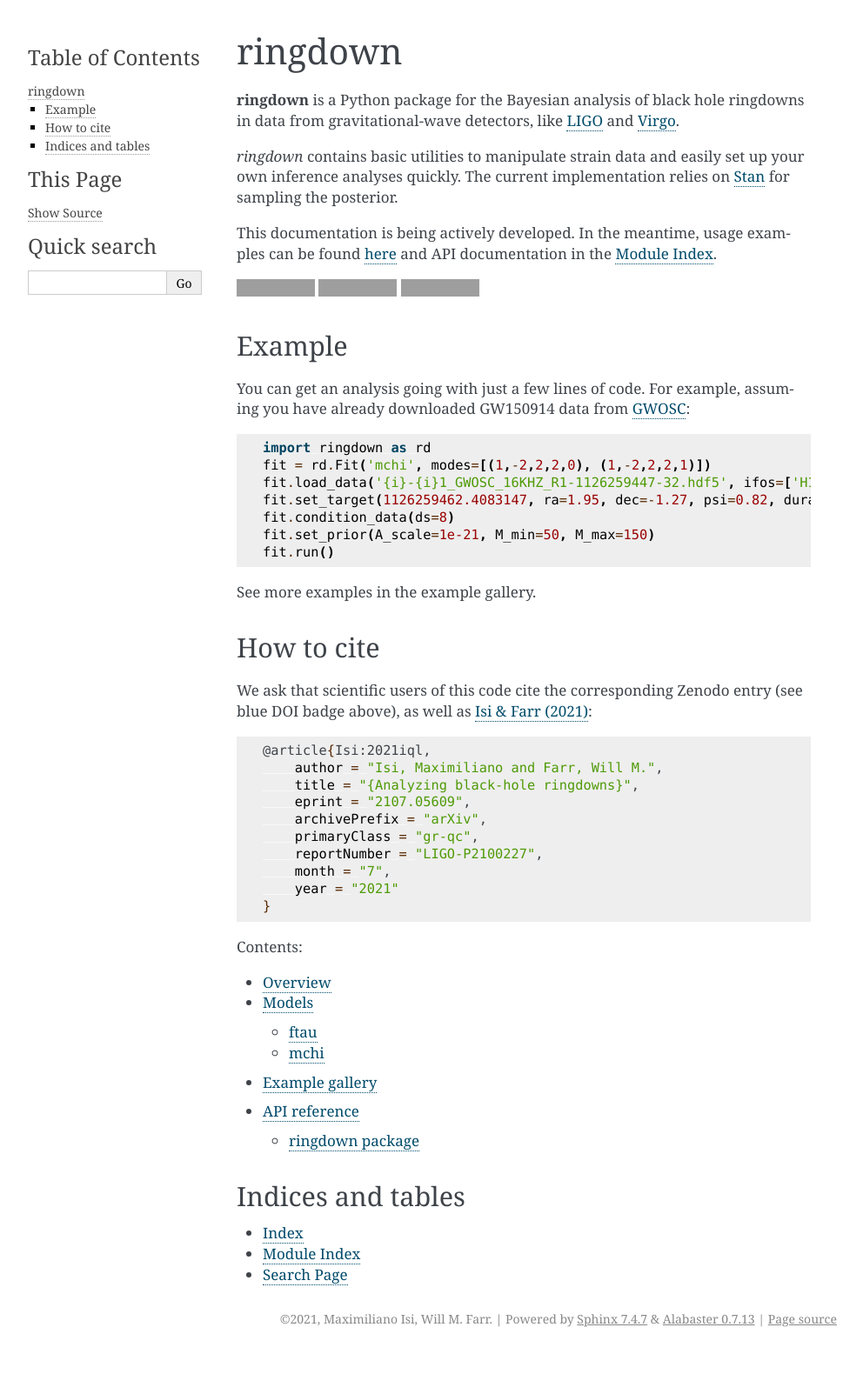
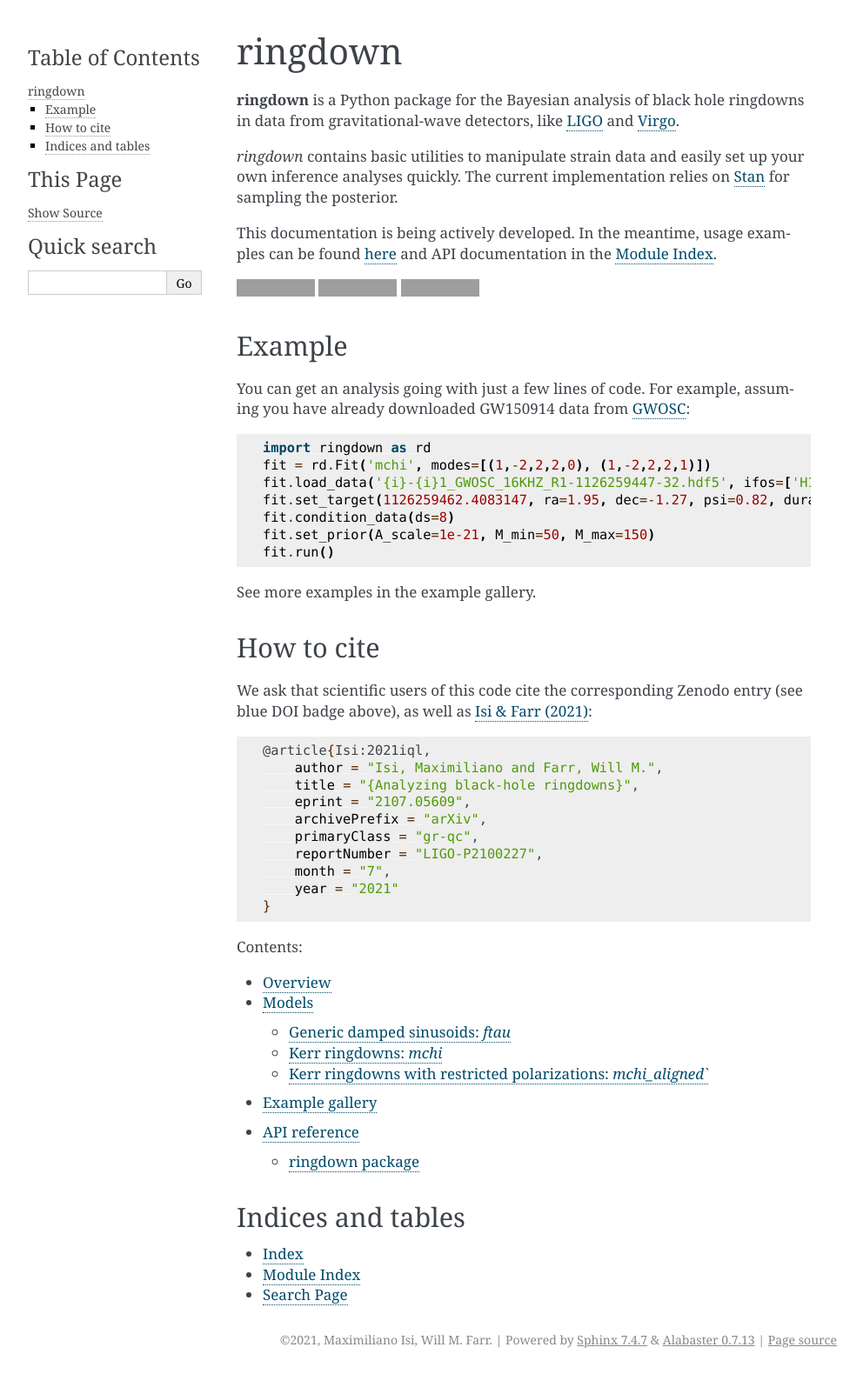
Before and after one commit to maxisi/ringdown, a Sphinx documentation site: the page built from docs/index.rst, in a window 1280 px wide. Shown: the whole page at 87% size, without its empty margins (148-1140 px from the left). Built offline with Sphinx 7.4.7, drawn with Linux system fonts in a browser that asks for light colours; pages that are not in the unit, such as notebooks, are missing from menus; before the commit the page ends 1556 px from its top, so only the background shows below that; some of the changed lines change nothing that is shown; grey boxes are pictures that could not be loaded.

Commit message:
model docs

```diff
--- a/docs/models.rst
+++ b/docs/models.rst
@@ -3,8 +3,8 @@
 
 The :class:`ringdown.fit.Fit` object interfaces with a number of `Stan <https://mc-stan.org>`_ models for sampling. These models define the likelihood, prior and signal templates, and are contained in text files shipped with `ringdown` and accessed internally. The available models are described below.
 
-ftau
-----
+Generic damped sinusoids: `ftau`
+--------------------------------
 
 Fit an arbitrary number of damped sinusoids parameterized in terms of their amplitudes :math:`A_n`, phases :math:`phi_n`, frequencies :math:`f_n` and damping rates :math:`\gamma_n = 1/\tau_n`, where :math:`\tau_n` is the damping time. The signal model is thus
 
@@ -14,21 +14,24 @@
 although this is internally parameterized in terms of cosine and sine quadratures, :math:`A_x = A \cos \phi` and :math:`A_y = A \sin \phi`, for efficiency. Importantly, label switching problems are avoided by defining :math:`\gamma_n < \gamma_{n+1}`.
 
 .. warning::
-   This model is not currently suitable for the analysis of real data. The
-   `ftau` model currently has no notion of  polarizations, so it cannot support
-   multiple detectors. Additionally, the :math:`\gamma_n < \gamma_{n+1}` can
-   make it innefficient for cases in which :math:`\gamma_n \approx
-   \gamma_{n+1}` (as would be the case, for example, for different angular
-   harmonics).
+   This is not currently suitable for the analysis of real data at the time.
+   The `ftau` model currently has no notion of  polarizations, so it cannot
+   support multiple detectors. Additionally, the :math:`\gamma_n <
+   \gamma_{n+1}` can make it innefficient for cases in which :math:`\gamma_n
+   \approx \gamma_{n+1}` (as would be the case, for example, for different
+   angular harmonics).
 
 Priors are flat in :math:`A_n, \phi_n, f_n, \tau_n`, modulo the :math:`\gamma_n < \gamma_{n+1}` restriction.
 
-mchi
-----
+See this model in use in the following example: :ref:`examples/single_damped_sinusoid`.
+
+Kerr ringdowns: `mchi`
+----------------------
 
 Fit an arbitrary number of Kerr ringdown modes with arbitrary elliptical polarization as in `Isi & Farr (2021) <https://arxiv.org/abs/2107.05609>`_.
-Modes are specified by their :math:`(p, s, \ell, |m|, n)` numbers: prograde vs retrograde (:math:`p = \pm 1`), spin-weight (:math:`s = -2` for GWs), angular harmonic numbers :math:`\ell` and :math:`0 \leq |m| \leq \ell`, and overtone number :math:`n`.
-The waveform is such that the two GW polarizations for each :math:`j \equiv (+1, -2, \ell, |m|, n)` mode are given by
+Modes are specified by their :math:`(p, s, \ell, |m|, n)` numbers: prograde vs retrograde (:math:`p = \pm 1`), spin-weight (:math:`s = -2` for GWs), angular harmonic numbers (:math:`\ell` and :math:`0 \leq |m| \leq \ell`), and overtone number (:math:`n`).
+
+The waveform is such that the two GW polarizations for each :math:`j \equiv (+1, -2, \ell, |m|, n)` mode are given by six parameters :math:`A_j, \epsilon_j, \theta_j,\phi_j` following
 
 .. math::
    \begin{eqnarray}
@@ -43,3 +46,41 @@
    h^c_j &\equiv A_j\, e^{-t/\tau_j} \cos(\omega_j t - \phi_j) \, , \\
    h^s_j &\equiv A_j\, e^{-t/\tau_j} \sin(\omega_j t - \phi_j) \, .
    \end{eqnarray}
+
+For each detector the template will thus be
+.. math::
+   h = \sum_j \left( F_+ h^{(+)}_{j} + F_\times h^{(\times)}_{j} \right)\, ,
+
+summing over the requested mode indices :math:`j`. The antenna patterns :math:`(F_+, F_\times)` are determined automatically by the :class:`ringdown.fit.Fit` object based on the target sky location and polarization angle; these are currently fixed, and their only effect is to scale the relative amplitudes at different detectors (otherwise, they are degenerate with the mode amplitudes and phases).
+
+In the `mchi` model, the mode frequencies and damping rates are parameterized by two parameters: the Kerr black-hole mass :math:`M` and dimensionless spin magnitude :math:`\chi`.
+To replicate this functional dependence, the Stan model makes use of fitting coefficients precomputed through the `qnm <https://qnm.readthedocs.io/en/latest/>`_ package.
+
+The priors are uniform in :math:`M` and :math:`\chi`. The priors can also be made uniform on :math:`A_j` and :math:`\epsilon_j` using the ``flat_A`` and ``flat_A_ellip`` options (see :method:`ringdown.fit.Fit.update_prior`); by default, however, they correspond to Gaussian priors on the cosine and sine quadratures of each polarization (see Appendix of `Isi & Farr (2021) <https://arxiv.org/abs/2107.05609>`_).
+
+This model supports deviations from the Kerr spectrum, which can be turned on via the ``perturb_f`` and ``perturb_tau`` options. This activates deviation parameters :math:`\delta f_j` and :math:`\delta\tau_j` that modify the frequencies and damping times such that
+
+.. math::
+   \begin{eqnarray}
+   f_j &= f_j(M,\chi) \exp(\delta f_j) \, , \\
+   \tau_j &= \tau_j(M,\chi) \exp(\delta \tau_j) \, .
+   \end{eqnarray}
+
+See this model in use in the following example: :ref:`examples/GW150914`.
+
+Kerr ringdowns with restricted polarizations: `mchi_aligned``
+-------------------------------------------------------------
+
+Fit an arbitrary number of Kerr overtones with :math:`\ell=|m|=2` and polarizations parameterized by a single "inclination" parameter :math:`\cos\iota`, controlling the degree of circular polarization for all modes. This is equivalent to assuming all :math:`m=+2` and :math:`m=-2` components are equally excited, so that the ellipticity of the observed signal is only a function of the viewing angle (see appendix in `Isi & Farr (2021) <https://arxiv.org/abs/2107.05609>`_); we might expect this in the case of nonprecessing systems, which possess equatorial reflection symmetry (hence the naming ``aligned``).
+
+In this more restricted version of the `mchi` model, the polarizations are given by
+.. math::
+   \begin{eqnarray}
+   h^{(+)} &= \left(1 + \cos^2\iota\right) \sum_n A_n \cos(\omega_n t - \phi_n) \exp(-t/\tau_n)\, ,\\
+   h^{(\times)} &= 2 \cos\iota \sum_n A_n \sin(\omega_n t - \phi_n) \exp(-t/\tau_n)\, .
+   \end{eqnarray}
+
+and we label the modes by overtone number :math:`n`. Other options are analogous to those in `mchi`.
+
+.. note::
+   The ``mchi_aligned`` model only supports :math:`\ell=|m|=2` overtones because the inclination dependence would be different for other harmonics, which is not currently implemented.
```
